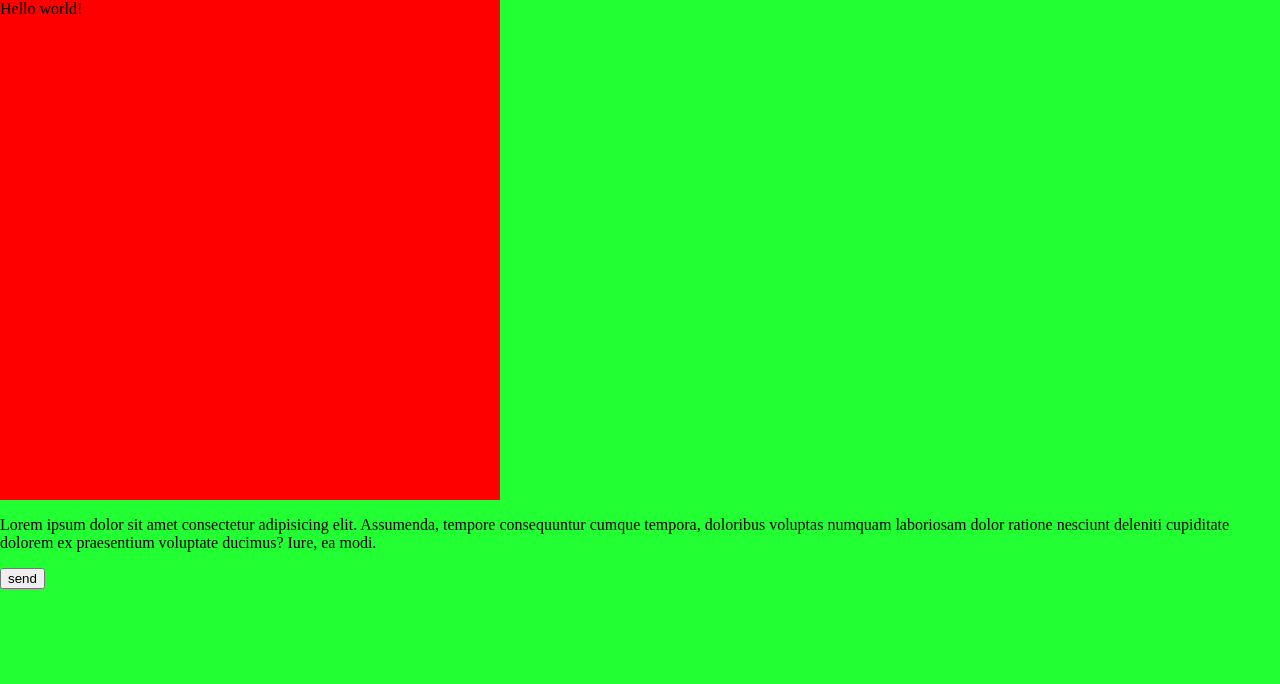
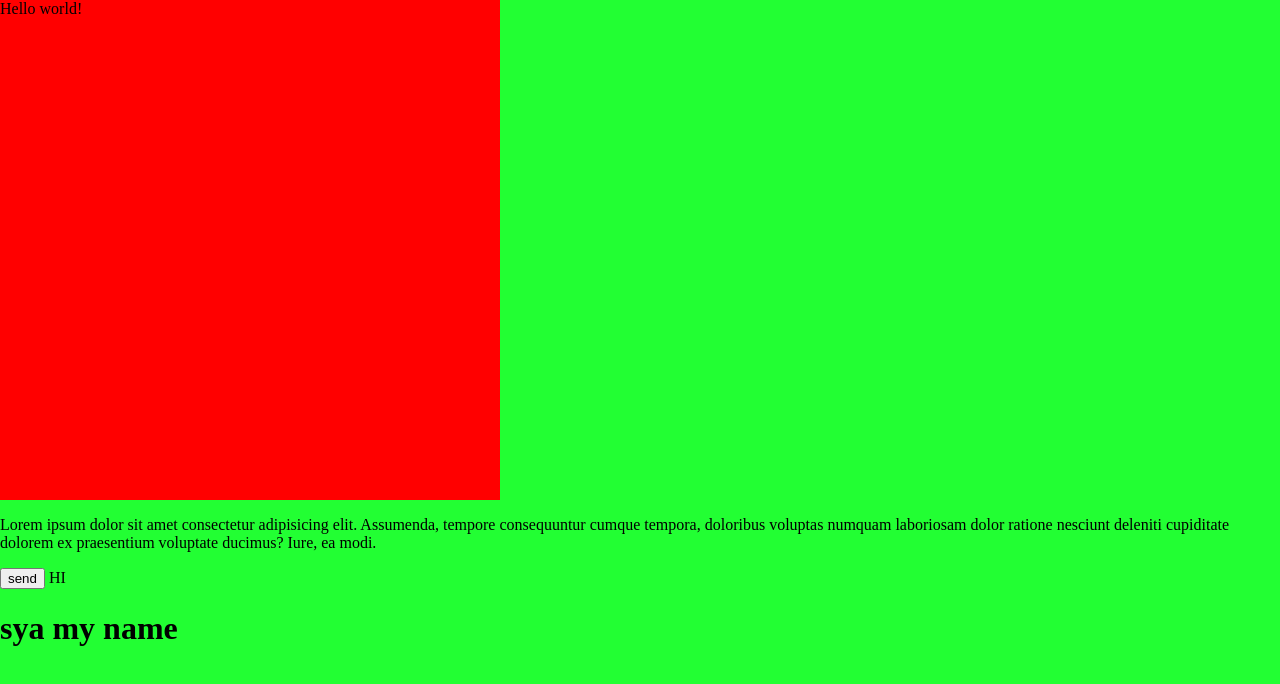
Before and after one commit to amirho44/git-tutorial, a plain HTML site: page index.html in a window 1280 px wide. Drawn offline with Linux system fonts and the light colour scheme.

Commit message:
hehehehheh

```diff
--- a/index.html
+++ b/index.html
@@ -18,6 +18,10 @@
         doloribus voluptas numquam laboriosam dolor ratione nesciunt deleniti cupiditate dolorem ex praesentium
         voluptate ducimus? Iure, ea modi.</p>
     <button>send</button>
+    <span>HI</span>
+    <h1>
+        sya my name
+    </h1>
 </body>
 
 </html>
```
